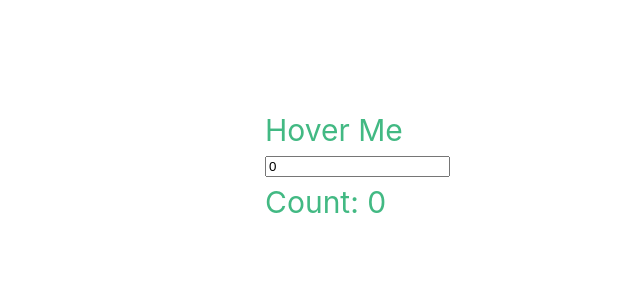
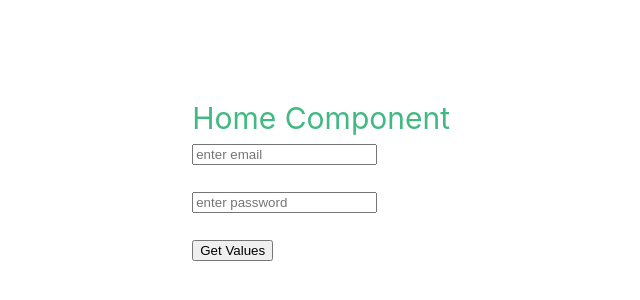
Before and after one commit to darshitdudhaiya/100DaysOfVue, a Vue app: page / in a window 1280 px wide. Shown: the part 222-522 px from the top of the page, without its empty margins (190-830 px from the left). Built offline with nearby package versions, Linux system fonts and the light colour scheme.

Commit message:
Get Input Field Value and @click Events in Vue.js

```diff
--- a/src/components/HomeComponent.vue
+++ b/src/components/HomeComponent.vue
@@ -1,10 +1,11 @@
 <template>
   <div>
-    <h1 v-on:mouseover="textHovered()">Hover Me</h1>
-    <input type="text" v-model="count" />
-    <h1>Count: {{ count }}</h1>
-
-    <br />
+    <h1>Home Component</h1>
+    <input type="email" v-model="email" placeholder="enter email" />
+    <br /><br />
+    <input type="password" v-model="password" placeholder="enter password" />
+    <br /><br />
+    <button type="button" @click="getValues">Get Values</button>
   </div>
 </template>
 
@@ -13,7 +14,13 @@ export default {
   name: 'HomeComponent',
   data() {
     return {
-      count: 0
+      email: null,
+      password: null
+    }
+  },
+  methods: {
+    getValues() {
+      console.warn('Fuctions Called', this.email, this.password)
     }
   }
 }
```
